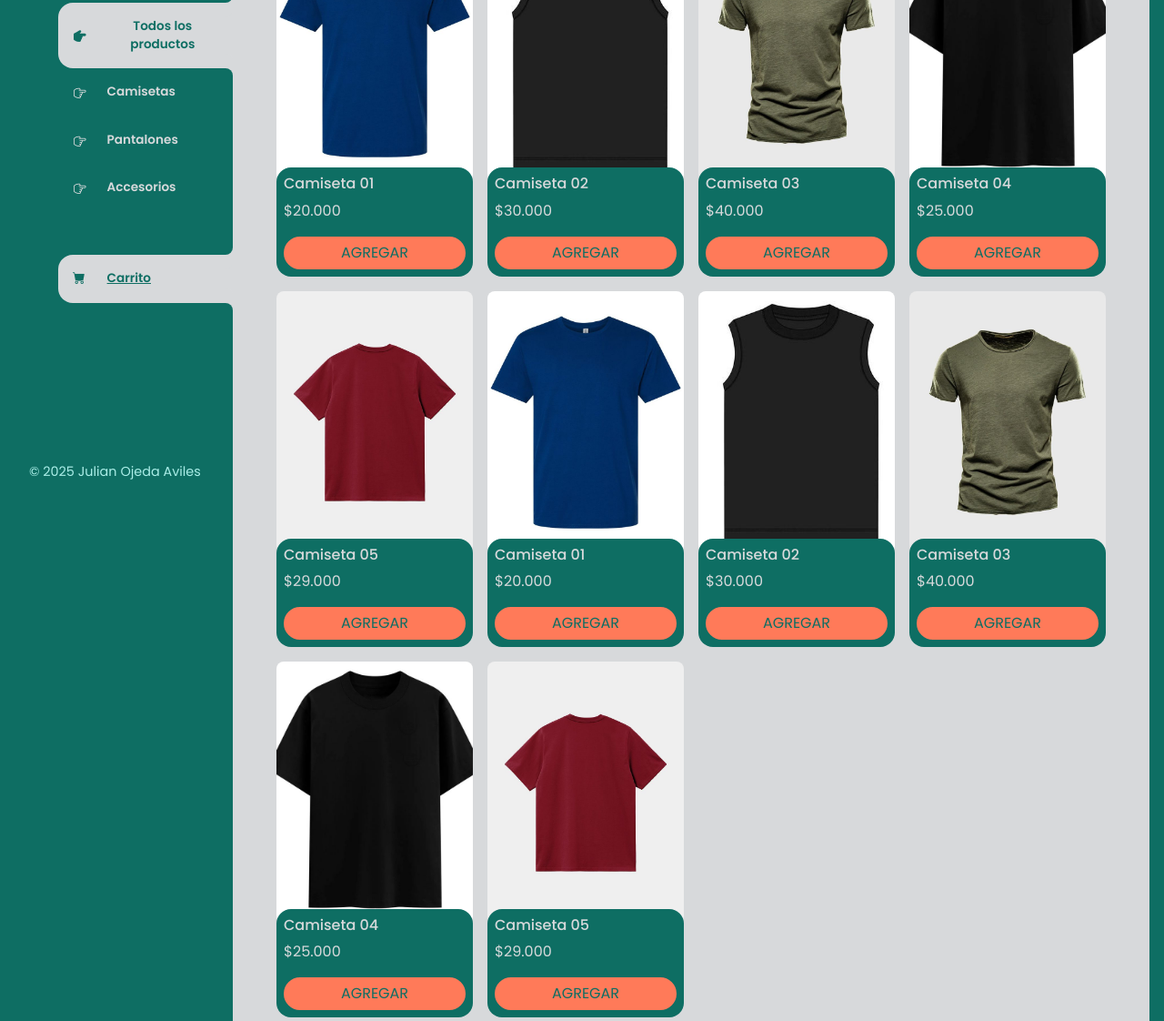
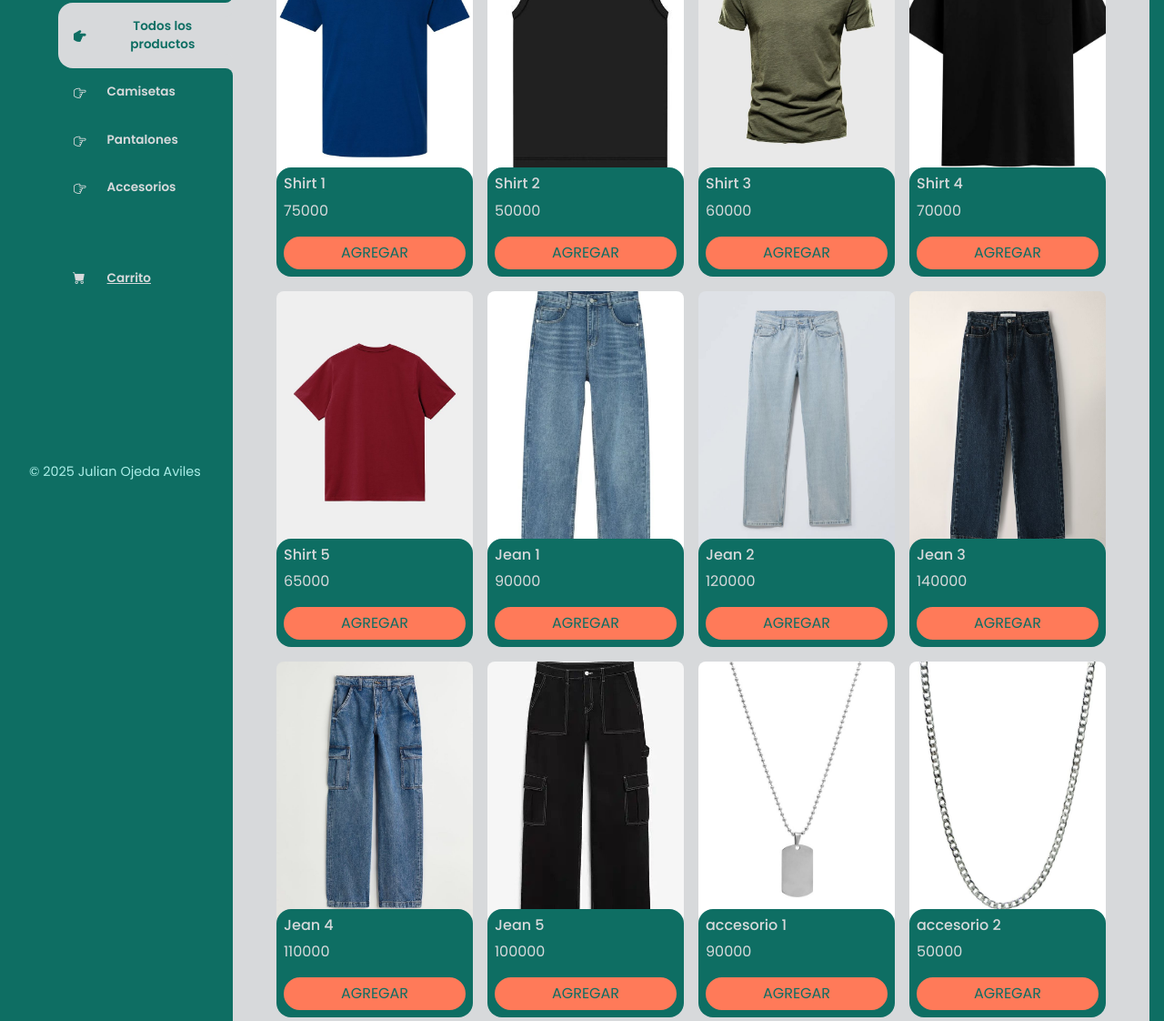
Before and after one commit to Ayax911/DioneStore, a plain HTML site: page index.html in a window 1280 px wide. Shown: the part 222-1344 px from the top of the page at 91% size. Drawn offline with nearby package versions, Linux system fonts and the light colour scheme.

Commit message:
JS que permite la carga de los productos en la pagina web

```diff
--- a/css/main.css
+++ b/css/main.css
@@ -73,6 +73,7 @@ aside{
     font-weight: 600;
     padding: 1rem;
     font-size: 0.85rem;
+    width: 100% ;
 }
 
 
--- a/index.html
+++ b/index.html
@@ -19,19 +19,19 @@
             <nav>
                 <ul>
                     <li>
-                        <button class="boton-menu boton-categoria active"><i class="bi bi-hand-index-thumb-fill"></i>Todos los productos</button>
+                        <button id="todos" class="boton-menu boton-categoria active"><i class="bi bi-hand-index-thumb-fill"></i>Todos los productos</button>
                     </li>
                     <li>
-                         <button class="boton-menu boton-categoria"><i class="bi bi-hand-index"></i>Camisetas</button>
+                         <button id="camisetas" class="boton-menu boton-categoria"><i class="bi bi-hand-index"></i>Camisetas</button>
                     </li>
                     <li>
-                         <button class="boton-menu boton-categoria"><i class="bi bi-hand-index"></i>Pantalones</button>
+                         <button id="pantalones" class="boton-menu boton-categoria"><i class="bi bi-hand-index"></i>Pantalones</button>
                     </li>
                     <li>
-                        <button class="boton-menu boton-categoria"><i class="bi bi-hand-index"></i>Accesorios</button>
+                        <button id="accesorios" class="boton-menu boton-categoria"><i class="bi bi-hand-index"></i>Accesorios</button>
                     </li>
                     <li>
-                        <a class="boton-menu boton-carrito active" href="./carrito.html">
+                        <a class="boton-menu boton-carrito" href="./carrito.html">
                             <i class="bi bi-cart-fill"></i> Carrito
                         </a>
                     </li>
@@ -45,99 +45,13 @@
 
         <main>
             <h2 class="titulo-principal">Todos los productos</h2>
-            <div class="contenedor-productos">
+            <div id="contenedor-productos" class="contenedor-productos">
+                <!-- Relleno con JS -->
 
-                <div class="producto">
-                    <img class="producto-imagen" src="./img/camisetas/shirt-1.jpeg" alt="Camiseta 01">
-                    <div class="producto-detalles">
-                        <h3 class="producto-titulo">Camiseta 01</h3>
-                        <p class="producto-precio">$20.000</p>
-                        <button class="producto-agregar">Agregar</button>
-                    </div>
-                </div>
-
-                <div class="producto">
-                    <img class="producto-imagen" src="./img/camisetas/shirt-2.jpeg" alt="Camiseta 02">
-                    <div class="producto-detalles">
-                        <h3 class="producto-titulo">Camiseta 02</h3>
-                        <p class="producto-precio">$30.000</p>
-                        <button class="producto-agregar">Agregar</button>
-                    </div>
-                </div>
-
-                <div class="producto">
-                    <img class="producto-imagen" src="./img/camisetas/shirt-3.jpeg" alt="Camiseta 03">
-                    <div class="producto-detalles">
-                        <h3 class="producto-titulo">Camiseta 03</h3>
-                        <p class="producto-precio">$40.000</p>
-                        <button class="producto-agregar">Agregar</button>
-                    </div>
-                </div>
-
-                <div class="producto">
-                    <img class="producto-imagen" src="./img/camisetas/shirt-4.jpeg" alt="Camiseta 04">
-                    <div class="producto-detalles">
-                        <h3 class="producto-titulo">Camiseta 04</h3>
-                        <p class="producto-precio">$25.000</p>
-                        <button class="producto-agregar">Agregar</button>
-                    </div>
-                </div>
-
-                <div class="producto">
-                    <img class="producto-imagen" src="./img/camisetas/shirt-5.jpeg" alt="Camiseta 05">
-                    <div class="producto-detalles">
-                        <h3 class="producto-titulo">Camiseta 05</h3>
-                        <p class="producto-precio">$29.000</p>
-                        <button class="producto-agregar">Agregar</button>
-                    </div>
-                </div>
-                <div class="producto">
-                    <img class="producto-imagen" src="./img/camisetas/shirt-1.jpeg" alt="Camiseta 01">
-                    <div class="producto-detalles">
-                        <h3 class="producto-titulo">Camiseta 01</h3>
-                        <p class="producto-precio">$20.000</p>
-                        <button class="producto-agregar">Agregar</button>
-                    </div>
-                </div>
-
-                <div class="producto">
-                    <img class="producto-imagen" src="./img/camisetas/shirt-2.jpeg" alt="Camiseta 02">
-                    <div class="producto-detalles">
-                        <h3 class="producto-titulo">Camiseta 02</h3>
-                        <p class="producto-precio">$30.000</p>
-                        <button class="producto-agregar">Agregar</button>
-                    </div>
-                </div>
-
-                <div class="producto">
-                    <img class="producto-imagen" src="./img/camisetas/shirt-3.jpeg" alt="Camiseta 03">
-                    <div class="producto-detalles">
-                        <h3 class="producto-titulo">Camiseta 03</h3>
-                        <p class="producto-precio">$40.000</p>
-                        <button class="producto-agregar">Agregar</button>
-                    </div>
-                </div>
-
-                <div class="producto">
-                    <img class="producto-imagen" src="./img/camisetas/shirt-4.jpeg" alt="Camiseta 04">
-                    <div class="producto-detalles">
-                        <h3 class="producto-titulo">Camiseta 04</h3>
-                        <p class="producto-precio">$25.000</p>
-                        <button class="producto-agregar">Agregar</button>
-                    </div>
-                </div>
-
-                <div class="producto">
-                    <img class="producto-imagen" src="./img/camisetas/shirt-5.jpeg" alt="Camiseta 05">
-                    <div class="producto-detalles">
-                        <h3 class="producto-titulo">Camiseta 05</h3>
-                        <p class="producto-precio">$29.000</p>
-                        <button class="producto-agregar">Agregar</button>
-                    </div>
-                </div>
             </div>
         </main>
 
     </div>
 </body>
+<script src="./js/main.js"></script>
 </html>
--- a/js/main.js
+++ b/js/main.js
@@ -0,0 +1,213 @@
+const productos = [
+    {
+        id: "shirt-1",
+        titulo : "Shirt 1",
+        imagen : "./img/camisetas/shirt-1.jpeg",
+        categoria : {
+            nombre : "Camisetas",
+            id : "camisetas"
+        },
+        precio : 75000
+
+    },
+    {
+        id: "shirt-2",
+        titulo : "Shirt 2",
+        imagen : "./img/camisetas/shirt-2.jpeg",
+        categoria : {
+            nombre : "Camisetas",
+            id : "camisetas"
+        },
+        precio : 50000
+
+    },
+    {
+        id: "shirt-3",
+        titulo : "Shirt 3",
+        imagen : "./img/camisetas/shirt-3.jpeg",
+        categoria : {
+            nombre : "Camisetas",
+            id : "camisetas"
+        },
+        precio : 60000
+
+    },
+    {
+        id: "shirt-4",
+        titulo : "Shirt 4",
+        imagen : "./img/camisetas/shirt-4.jpeg",
+        categoria : {
+            nombre : "Camisetas",
+            id : "camisetas"
+        },
+        precio : 70000
+
+    },
+    {
+        id: "shirt-5",
+        titulo : "Shirt 5",
+        imagen : "./img/camisetas/shirt-5.jpeg",
+        categoria : {
+            nombre : "Camisetas",
+            id : "camisetas"
+        },
+        precio : 65000
+
+    },
+
+    //pantalones
+    {
+        id: "jean-1",
+        titulo : "Jean 1",
+        imagen : "./img/pantalones/jean-1.jpeg",
+        categoria : {
+            nombre : "Pantalones",
+            id : "pantalones"
+        },
+        precio : 90000
+
+    },
+    {
+        id: "jean-2",
+        titulo : "Jean 2",
+        imagen : "./img/pantalones/jean-2.jpeg",
+        categoria : {
+            nombre : "Pantalones",
+            id : "pantalones"
+        },
+        precio : 120000
+
+    },
+    {
+        id: "jean-3",
+        titulo : "Jean 3",
+        imagen : "./img/pantalones/jean-3.jpeg",
+        categoria : {
+            nombre : "Pantalones",
+            id : "pantalones"
+        },
+        precio : 140000
+
+    },
+    {
+        id: "jean-4",
+        titulo : "Jean 4",
+        imagen : "./img/pantalones/jean-4.jpeg",
+        categoria : {
+            nombre : "Pantalones",
+            id : "pantalones"
+        },
+        precio : 110000
+
+    },
+    {
+        id: "jean-5",
+        titulo : "Jean 5",
+        imagen : "./img/pantalones/jean-5.jpeg",
+        categoria : {
+            nombre : "Pantalones",
+            id : "pantalones"
+        },
+        precio : 100000
+
+    },
+
+    //ACCESORIOS
+    {
+        id: "accesorio-1",
+        titulo : "accesorio 1",
+        imagen : "./img/accesorios/accesorio-1.jpeg",
+        categoria : {
+            nombre : "Accesorios",
+            id : "accesorios"
+        },
+        precio : 90000
+
+    },
+     {
+        id: "accesorio-2",
+        titulo : "accesorio 2",
+        imagen : "./img/accesorios/accesorio-2.jpeg",
+        categoria : {
+            nombre : "Accesorios",
+            id : "accesorios"
+        },
+        precio : 50000
+
+    },
+     {
+        id: "accesorio-3",
+        titulo : "accesorio 3",
+        imagen : "./img/accesorios/accesorio-3.jpeg",
+        categoria : {
+            nombre : "Accesorios",
+            id : "accesorios"
+        },
+        precio : 35000
+
+    },
+     {
+        id: "accesorio-4",
+        titulo : "accesorio 4",
+        imagen : "./img/accesorios/accesorio-4.jpeg",
+        categoria : {
+            nombre : "Accesorios",
+            id : "accesorios"
+        },
+        precio : 70000
+
+    },
+     {
+        id: "accesorio-5",
+        titulo : "accesorio 5",
+        imagen : "./img/accesorios/accesorio-5.jpeg",
+        categoria : {
+            nombre : "Accesorios",
+            id : "accesorios"
+        },
+        precio : 200000
+
+    }
+
+];
+
+const contenedorProductos = document.querySelector("#contenedor-productos");
+const botonesCategorias = document.querySelectorAll(".boton-categoria");
+
+function cargarProductos(productosElegidos) {
+
+     contenedorProductos.innerHTML = "";
+
+    productosElegidos.forEach(producto =>{
+
+        const div = document.createElement("div");
+        div.classList.add("producto");
+        div.innerHTML = `
+            <img class="producto-imagen" src="${producto.imagen}" alt="${producto.titulo}">
+            <div class="producto-detalles">
+                <h3 class="producto-titulo">${producto.titulo}</h3>
+                <p class="producto-precio">${producto.precio}</p>
+                <button class="producto-agregar" id="${producto.id}">Agregar</button>
+            </div>
+        `;
+
+        contenedorProductos.append(div);
+    });
+}
+
+
+cargarProductos(productos);
+
+//CATEGORIAS DE LOS PRODUCTOS
+botonesCategorias.forEach(boton => {
+    boton.addEventListener("click", (e)=>{
+
+        botonesCategorias.forEach(boton => boton.classList.remove("active"));
+        e.currentTarget.classList.add("active");
+
+        const productosBoton = productos.filter(producto => producto.categoria.id === e.currentTarget.id);
+
+        cargarProductos(productosBoton);
+
+    })
+})
```
